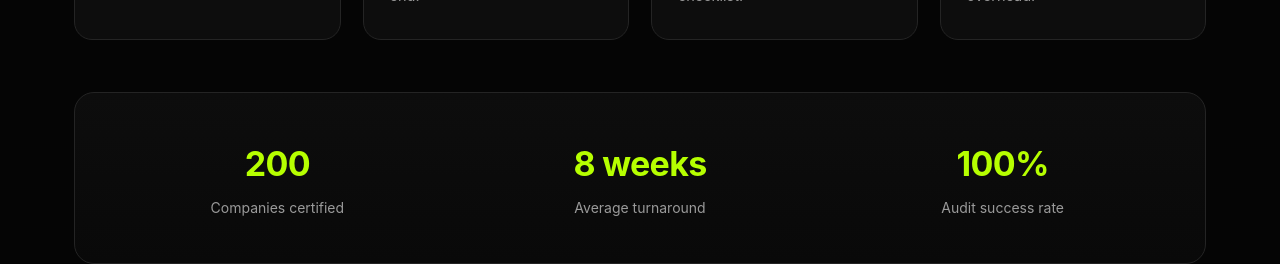
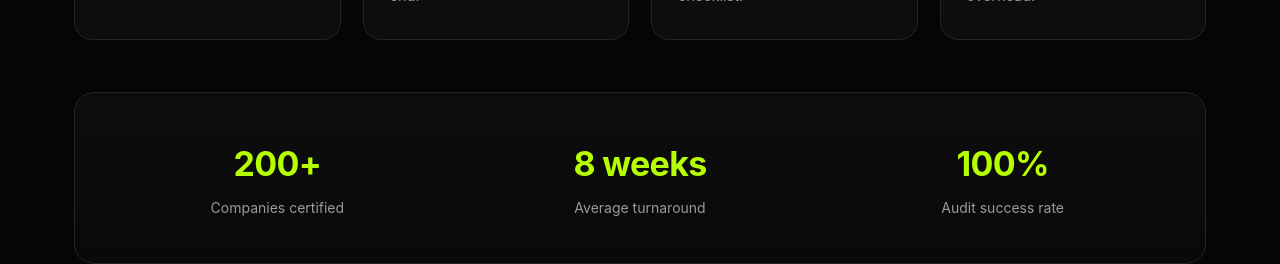
Before and after one commit to tarannum5537/MR.Compliance-, a React (Vite) app: page /services/cloud-security in a window 1280 px wide. Shown: the part 3480-3744 px from the top of the page. Built offline with nearby package versions, Linux system fonts and the light colour scheme.

Commit message:
200 text change

```diff
--- a/src/components/ServicePage/ServicePage.jsx
+++ b/src/components/ServicePage/ServicePage.jsx
@@ -77,7 +77,7 @@ function ServicePage({
     }
   ];
   const STATS = [
-    { value: "200", label: "Companies certified" },
+    { value: "200+", label: "Companies certified" },
     { value: page.turnaround, label: "Average turnaround" },
     { value: "100%", label: "Audit success rate" }
   ];
--- a/src/components/TrustBar/TrustBar.jsx
+++ b/src/components/TrustBar/TrustBar.jsx
@@ -1,7 +1,7 @@
 import useReveal from "../../hooks/useReveal";
 import "./TrustBar.scss";
 const STATS = [
-  { value: "200", label: "Companies Guided" },
+  { value: "200+", label: "Companies Guided" },
   { value: "100%", label: "Audit Pass Rate" },
   { value: "8 Weeks", label: "Certification Journey" }
 ];
```
